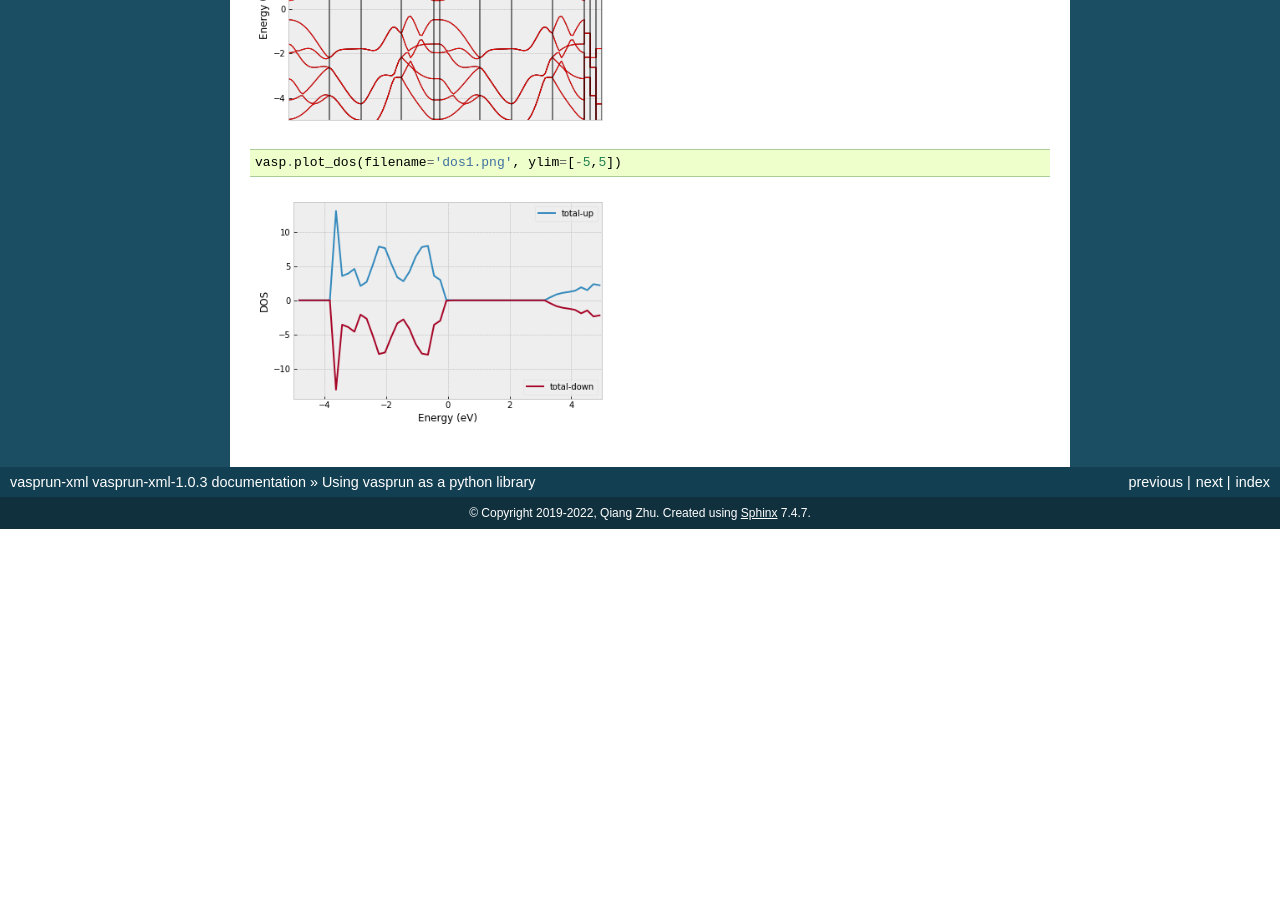
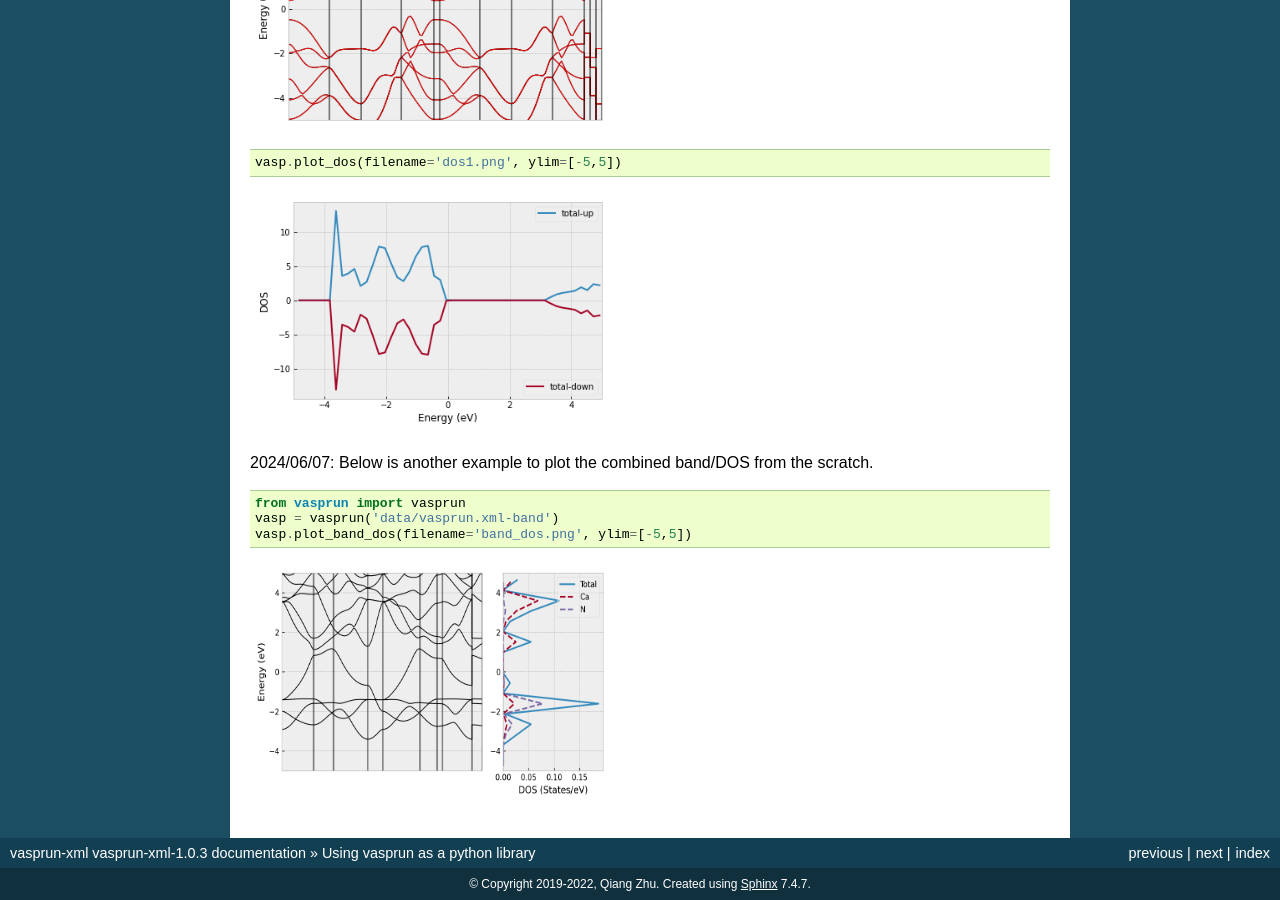
Before and after one commit to MaterSim/vasprun, a Sphinx documentation site: the page built from doc/Usage2.rst, in a window 1280 px wide and 900 px high, scrolled down 1886 px. Built offline with Sphinx 7.4.7, drawn with Linux system fonts in a browser that asks for light colours; before the commit the page ends 2415 px from its top, so only the background shows below that.

Commit message:
update doc

```diff
--- a/doc/Usage2.rst
+++ b/doc/Usage2.rst
@@ -113,3 +113,17 @@ If you want to adjust the range of energy, just use the ``ylim`` parameter,
    :height: 600 px
    :width: 903 px
    :scale: 40 %
+
+
+2024/06/07: Below is another example to plot the combined band/DOS from the scratch.
+
+.. code-block:: Python
+
+    from vasprun import vasprun
+    vasp = vasprun('data/vasprun.xml-band')
+    vasp.plot_band_dos(filename='band_dos.png', ylim=[-5,5])
+
+.. image:: ../images/band_dos.png
+   :height: 600 px
+   :width: 903 px
+   :scale: 40 %
```
Also changed, not shown: images/band_dos.png (added).
